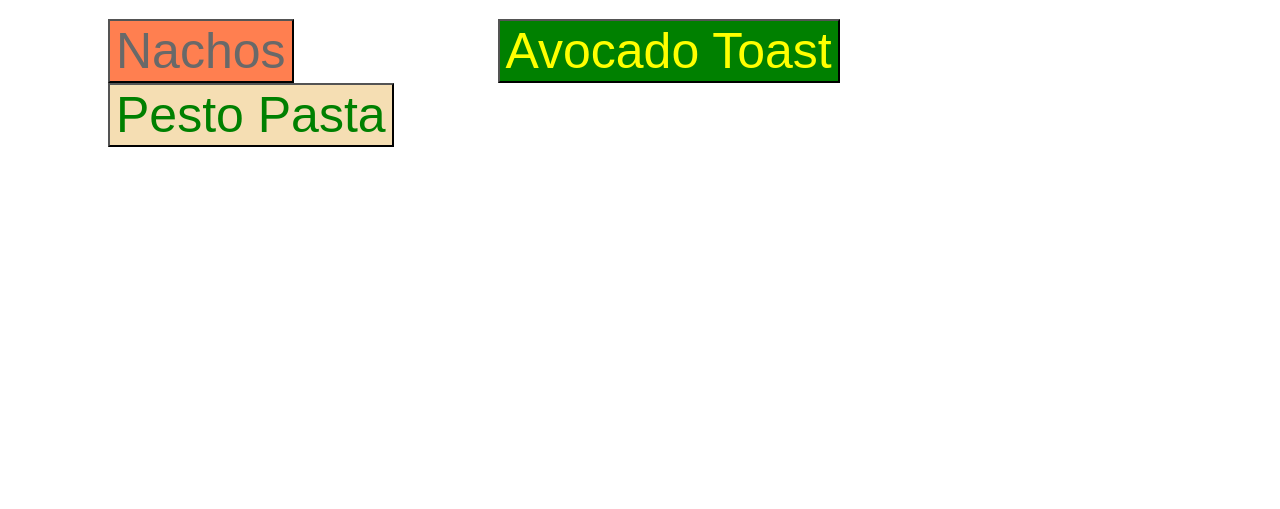
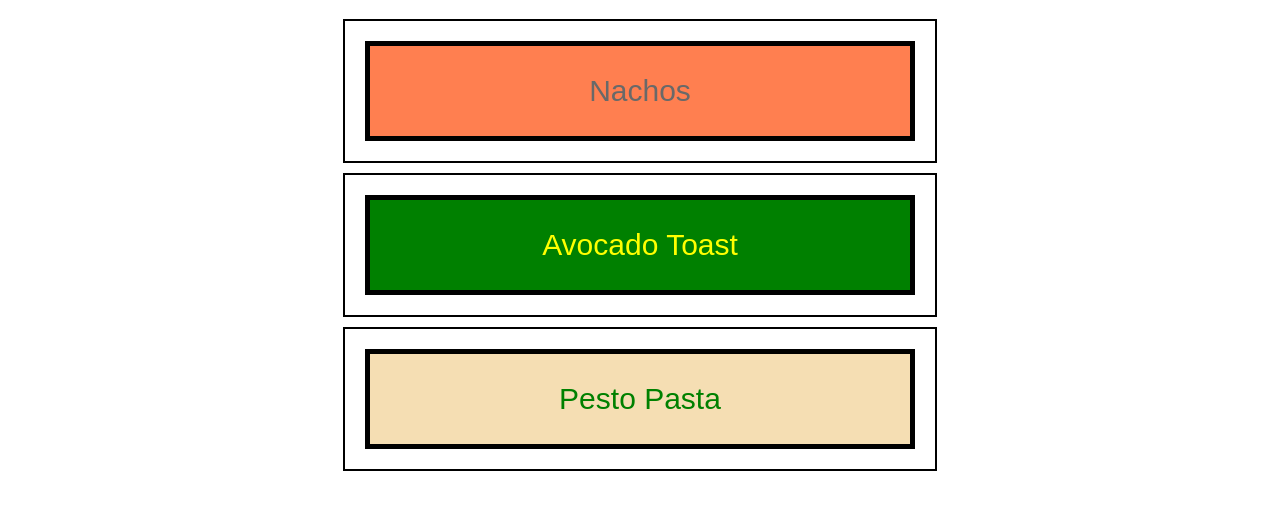
Before and after one commit to dmh41/odin-recipes, a plain HTML site: page index.html in a window 1280 px wide. Shown: the part 61-570 px from the top of the page. Drawn offline with Linux system fonts and the light colour scheme.

Commit message:
Add style to homepage
Recipe links have color and addtional border styles. Standard CSS box
model is used in this commit.

```diff
--- a/index.html
+++ b/index.html
@@ -7,15 +7,14 @@
     </head>
     <body>
         <h1>Odin Recipes</h1>
-        <form action="./recipes/nachos.html" class="fixform">
-            <input type="submit" value="Nachos" style="color:dimgray;
-            background-color: coral;">
+        <form action="./recipes/nachos.html" class="container">
+            <input type="submit" value="Nachos" class="fixform nacho">
         </form>
-        <form action="./recipes/avotoast.html" class="fixform">
-            <input type="submit" value="Avocado Toast" style="color: yellow; background-color: green;">
+        <form action="./recipes/avotoast.html" class="container">
+            <input type="submit" value="Avocado Toast" class="fixform avo">
         </form>
-        <form action="./recipes/pestopasta.html" class="fixform">
-            <input type="submit" value="Pesto Pasta" style="color: green; background-color: wheat ;">
+        <form action="./recipes/pestopasta.html" class="container">
+            <input type="submit" value="Pesto Pasta" class="fixform pesto">
         </form>
     </body>
 </html>
--- a/style.css
+++ b/style.css
@@ -1,14 +1,37 @@
+
 h1{
     color: antiquewhite;
     background-color: black;
     text-align: center;
 }
 
-input{
-    font-size: 50px;
+.container{
+    width: 550px;
+    border: 2px double black;
+    padding: 20px;
+    margin-top: 10px;
+    margin-bottom: 10px;
+    margin-left:auto;
+    margin-right:auto;
 }
 
 .fixform{
-    display: inline;
-    padding: 100px;
+    padding: 20px;
+    border: 5px solid black;
+    width: 550px;
+    height: 100px;
+    font-size: 30px;
 }
+
+.nacho{
+    color:dimgray;
+    background-color: coral;
+}
+.avo{
+    color: yellow;
+    background-color: green;
+}
+.pesto{
+    color: green;
+    background-color: wheat
+}
```
